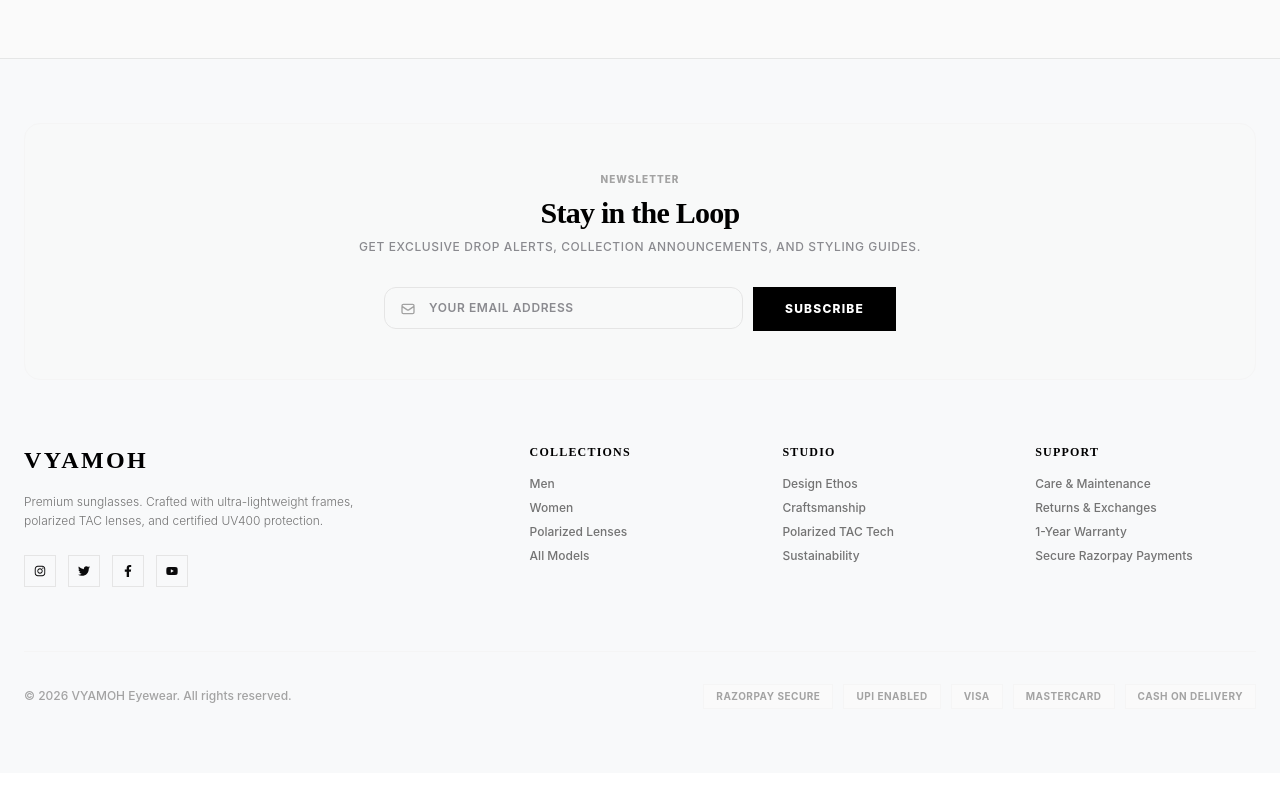
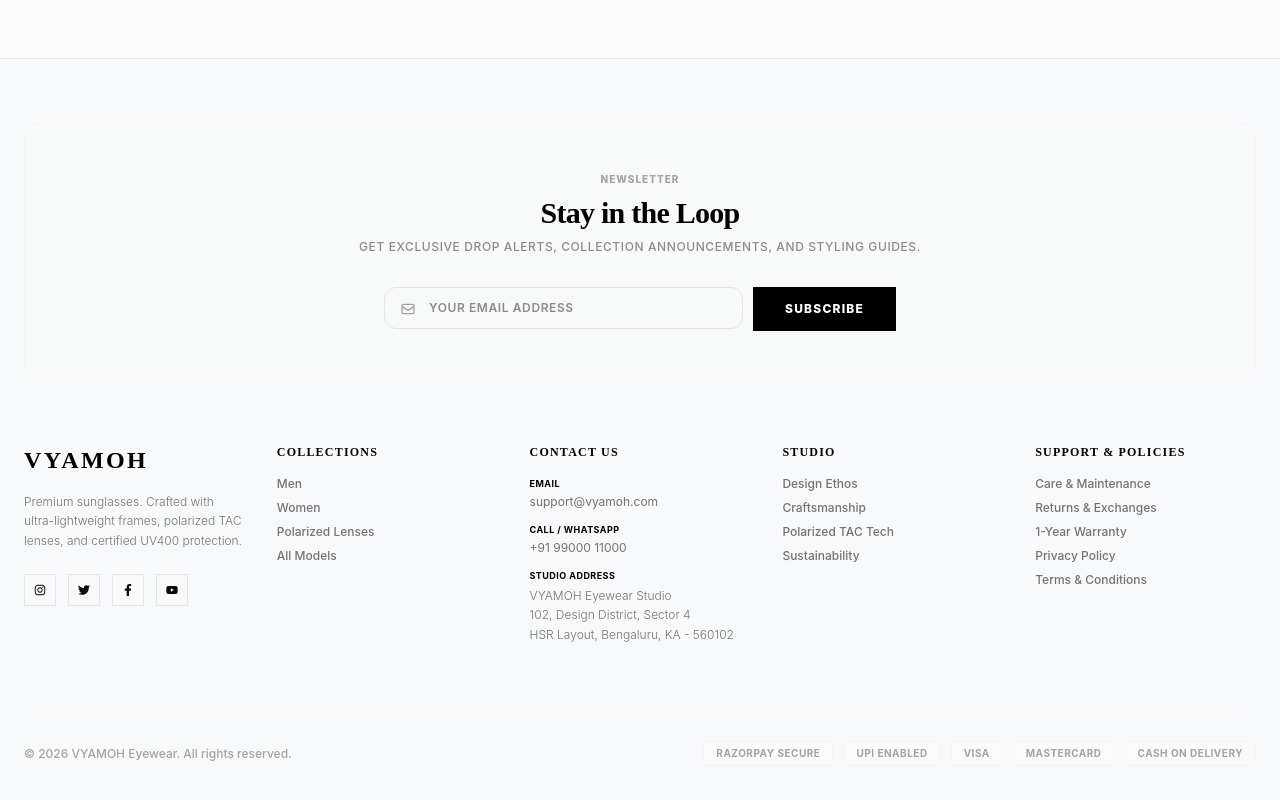
Before and after one commit to ValmikiDinesh/Vyamoh, a Next.js app in the folder client/: page / in a window 1280 px wide. Shown: the part 3467-4267 px from the top of the page. Before the commit the page ends 4240 px from the top, so only its background shows below. Built offline with nearby package versions, Linux system fonts and the light colour scheme; no server answers.

Commit message:
feat: add Privacy Policy, Terms & Conditions pages, and Contact/Address details in Footer

```diff
--- /dev/null
+++ b/client/src/app/privacy-policy/page.js
@@ -0,0 +1,55 @@
+'use client';
+import { motion } from 'framer-motion';
+
+export default function PrivacyPolicyPage() {
+  return (
+    <div className="max-w-4xl mx-auto px-6 py-16">
+      <motion.div initial={{ opacity: 0, y: 20 }} animate={{ opacity: 1, y: 0 }}>
+        <h1 className="text-4xl font-extrabold text-neutral-900 dark:text-white mb-6" style={{ fontFamily: 'Outfit' }}>
+          Privacy Policy
+        </h1>
+        <p className="text-neutral-500 dark:text-neutral-400 text-sm mb-8">
+          Last updated: May 19, 2026
+        </p>
+
+        <div className="space-y-8 text-neutral-600 dark:text-neutral-350 text-sm leading-relaxed">
+          <section>
+            <h2 className="text-lg font-bold text-neutral-900 dark:text-white mb-3" style={{ fontFamily: 'Outfit' }}>
+              1. Information We Collect
+            </h2>
+            <p>
+              We collect information you provide directly to us when purchasing our premium eyewear, creating an account, or subscribing to our newsletter. This includes your name, email address, shipping and billing address, and phone number.
+            </p>
+          </section>
+
+          <section>
+            <h2 className="text-lg font-bold text-neutral-900 dark:text-white mb-3" style={{ fontFamily: 'Outfit' }}>
+              2. How We Use Your Information
+            </h2>
+            <p>
+              We use the collected information to process and fulfill your orders, send order updates, respond to customer service inquiries, and improve our services and design offerings.
+            </p>
+          </section>
+
+          <section>
+            <h2 className="text-lg font-bold text-neutral-900 dark:text-white mb-3" style={{ fontFamily: 'Outfit' }}>
+              3. Data Security
+            </h2>
+            <p>
+              We implement industry-standard security measures to safeguard your personal data. Payment transactions are processed securely through certified Razorpay gateway integration, and we do not store raw credit/debit card information on our servers.
+            </p>
+          </section>
+
+          <section>
+            <h2 className="text-lg font-bold text-neutral-900 dark:text-white mb-3" style={{ fontFamily: 'Outfit' }}>
+              4. Cookies and Analytics
+            </h2>
+            <p>
+              VYAMOH uses cookies to optimize your browsing experience, manage items in your shopping bag, and understand traffic behavior to build better design systems.
+            </p>
+          </section>
+        </div>
+      </motion.div>
+    </div>
+  );
+}
--- /dev/null
+++ b/client/src/app/terms-conditions/page.js
@@ -0,0 +1,55 @@
+'use client';
+import { motion } from 'framer-motion';
+
+export default function TermsConditionsPage() {
+  return (
+    <div className="max-w-4xl mx-auto px-6 py-16">
+      <motion.div initial={{ opacity: 0, y: 20 }} animate={{ opacity: 1, y: 0 }}>
+        <h1 className="text-4xl font-extrabold text-neutral-900 dark:text-white mb-6" style={{ fontFamily: 'Outfit' }}>
+          Terms & Conditions
+        </h1>
+        <p className="text-neutral-500 dark:text-neutral-400 text-sm mb-8">
+          Last updated: May 19, 2026
+        </p>
+
+        <div className="space-y-8 text-neutral-600 dark:text-neutral-350 text-sm leading-relaxed">
+          <section>
+            <h2 className="text-lg font-bold text-neutral-900 dark:text-white mb-3" style={{ fontFamily: 'Outfit' }}>
+              1. Acceptance of Terms
+            </h2>
+            <p>
+              By accessing and placing an order on www.vyamoh.com, you agree to comply with and be bound by these Terms and Conditions. If you do not agree, please do not use the services.
+            </p>
+          </section>
+
+          <section>
+            <h2 className="text-lg font-bold text-neutral-900 dark:text-white mb-3" style={{ fontFamily: 'Outfit' }}>
+              2. Products and Orders
+            </h2>
+            <p>
+              All products listed are subject to availability. We make every effort to display the colors and details of our sunglasses as accurately as possible. We reserve the right to refuse or cancel any order for reason of inventory limitations or incorrect details.
+            </p>
+          </section>
+
+          <section>
+            <h2 className="text-lg font-bold text-neutral-900 dark:text-white mb-3" style={{ fontFamily: 'Outfit' }}>
+              3. Payments and Shipping
+            </h2>
+            <p>
+              Payment must be completed in full at the time of checkout unless Cash on Delivery is selected. Shipping timelines provided are estimates and subject to standard carrier terms.
+            </p>
+          </section>
+
+          <section>
+            <h2 className="text-lg font-bold text-neutral-900 dark:text-white mb-3" style={{ fontFamily: 'Outfit' }}>
+              4. Returns and Exchanges
+            </h2>
+            <p>
+              We offer free returns and exchanges on all eligible pairs of sunglasses within the period specified in our Return Policy, provided the product is in its original packaging and condition.
+            </p>
+          </section>
+        </div>
+      </motion.div>
+    </div>
+  );
+}
--- a/client/src/components/layout/Footer.jsx
+++ b/client/src/components/layout/Footer.jsx
@@ -40,9 +40,9 @@
         </div>
 
         {/* Main Footer Grid */}
-        <div className="grid grid-cols-2 md:grid-cols-4 lg:grid-cols-5 gap-8 mb-16">
+        <div className="grid grid-cols-2 md:grid-cols-3 lg:grid-cols-5 gap-8 mb-16">
           {/* Brand & Socials */}
-          <div className="col-span-2 md:col-span-1 lg:col-span-2">
+          <div className="col-span-2 md:col-span-3 lg:col-span-1">
             <span className="text-2xl font-black tracking-widest text-black dark:text-white" style={{ fontFamily: 'Outfit' }}>VYAMOH</span>
             <p className="mt-4 text-xs leading-relaxed max-w-sm font-light text-neutral-500 dark:text-neutral-400">
               Premium sunglasses. Crafted with ultra-lightweight frames, polarized TAC lenses, and certified UV400 protection.
@@ -66,6 +66,29 @@
             </ul>
           </div>
 
+          {/* Contact Details & Address */}
+          <div>
+            <h4 className="text-xs uppercase font-extrabold tracking-widest text-black dark:text-white mb-4" style={{ fontFamily: 'Outfit' }}>Contact Us</h4>
+            <ul className="space-y-3 text-xs text-neutral-500 dark:text-neutral-400">
+              <li>
+                <span className="block font-bold text-[9px] uppercase tracking-wider text-black dark:text-white mb-0.5">Email</span>
+                <a href="mailto:support@vyamoh.com" className="hover:text-black dark:hover:text-white transition-colors">support@vyamoh.com</a>
+              </li>
+              <li>
+                <span className="block font-bold text-[9px] uppercase tracking-wider text-black dark:text-white mb-0.5">Call / WhatsApp</span>
+                <a href="tel:+919900011000" className="hover:text-black dark:hover:text-white transition-colors">+91 99000 11000</a>
+              </li>
+              <li>
+                <span className="block font-bold text-[9px] uppercase tracking-wider text-black dark:text-white mb-0.5">Studio Address</span>
+                <span className="block font-light leading-relaxed">
+                  VYAMOH Eyewear Studio<br />
+                  102, Design District, Sector 4<br />
+                  HSR Layout, Bengaluru, KA - 560102
+                </span>
+              </li>
+            </ul>
+          </div>
+
           {/* Company */}
           <div>
             <h4 className="text-xs uppercase font-extrabold tracking-widest text-black dark:text-white mb-4" style={{ fontFamily: 'Outfit' }}>Studio</h4>
@@ -76,13 +99,15 @@
             </ul>
           </div>
 
-          {/* Support */}
+          {/* Support & Legal */}
           <div>
-            <h4 className="text-xs uppercase font-extrabold tracking-widest text-black dark:text-white mb-4" style={{ fontFamily: 'Outfit' }}>Support</h4>
+            <h4 className="text-xs uppercase font-extrabold tracking-widest text-black dark:text-white mb-4" style={{ fontFamily: 'Outfit' }}>Support & Policies</h4>
             <ul className="space-y-2 text-xs">
-              {['Care & Maintenance', 'Returns & Exchanges', '1-Year Warranty', 'Secure Razorpay Payments'].map((item) => (
+              {['Care & Maintenance', 'Returns & Exchanges', '1-Year Warranty'].map((item) => (
                 <li key={item}><a href="#" className="text-neutral-500 dark:text-neutral-400 hover:text-black dark:hover:text-white font-medium">{item}</a></li>
               ))}
+              <li><Link href="/privacy-policy" className="text-neutral-500 dark:text-neutral-400 hover:text-black dark:hover:text-white font-medium">Privacy Policy</Link></li>
+              <li><Link href="/terms-conditions" className="text-neutral-500 dark:text-neutral-400 hover:text-black dark:hover:text-white font-medium">Terms & Conditions</Link></li>
             </ul>
           </div>
         </div>
```
